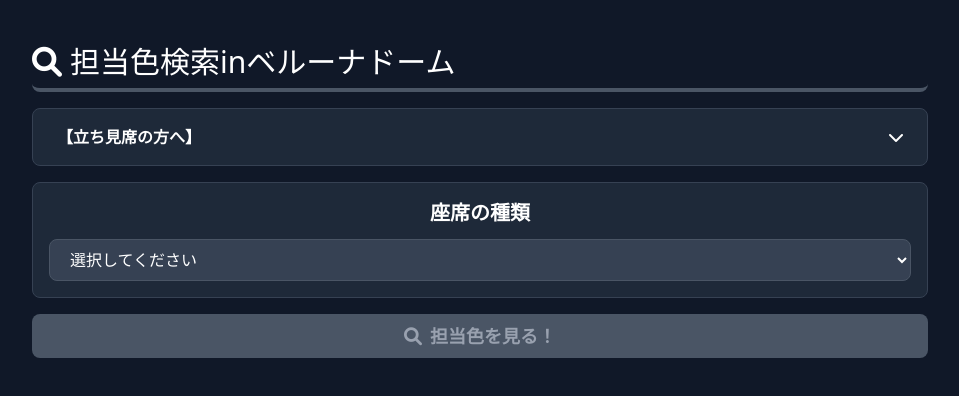
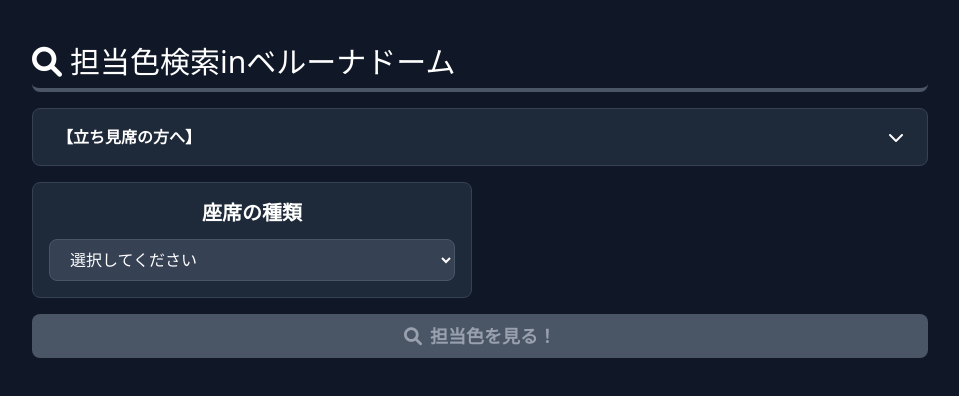
Before and after one commit to Yu-Takasaki/aqours6thcolor, a Next.js app: page / in a window 1280 px wide. Shown: the top 396 px of the page, without its empty margins (160-1119 px from the left). Built offline with nearby package versions, Linux system fonts and the light colour scheme.

Commit message:
結果モーダルにタイトル表示。タブレットPCでは横並びに対応

```diff
--- a/src/app/_components/ResultModal.tsx
+++ b/src/app/_components/ResultModal.tsx
@@ -35,6 +35,7 @@
     >
       <div className={`bg-gray-800 rounded-lg p-8 max-w-md w-full mx-4 transition-opacity duration-500 ${visible ? 'opacity-100' : 'opacity-0'}`}>
         <div className="text-center">
+          <h3 className="text-xl font-semibold text-white mb-4">あなたの色は...</h3>
           <div className="mb-4">
             <img
               src={result.image}
--- a/src/app/page.tsx
+++ b/src/app/page.tsx
@@ -140,11 +140,11 @@
             <InfoAccordion />
 
             <div className="space-y-4">
+              <div className="grid grid-cols-1 md:grid-cols-2 gap-4">
                 <SeatTypeSelector
                   value={seatType}
                   onChange={handleSeatTypeChange}
                 />
-
                 {seatType === "other" && (
                   <BaseSelector
                     value={base}
@@ -152,7 +152,6 @@
                     seatType={seatType}
                   />
                 )}
-
                 {seatType === "other" && base && (
                   <BlockSelector
                     value={block}
@@ -161,7 +160,6 @@
                     base={base}
                   />
                 )}
-
                 {seatType === "other" && base && block && (
                   <RowNumberSelector
                     row={row}
@@ -171,6 +169,7 @@
                     block={block}
                   />
                 )}
+              </div>
             </div>
 
             {/* 検索ボタン */}
```
Lines whose indentation alone changed are shown as unchanged.
